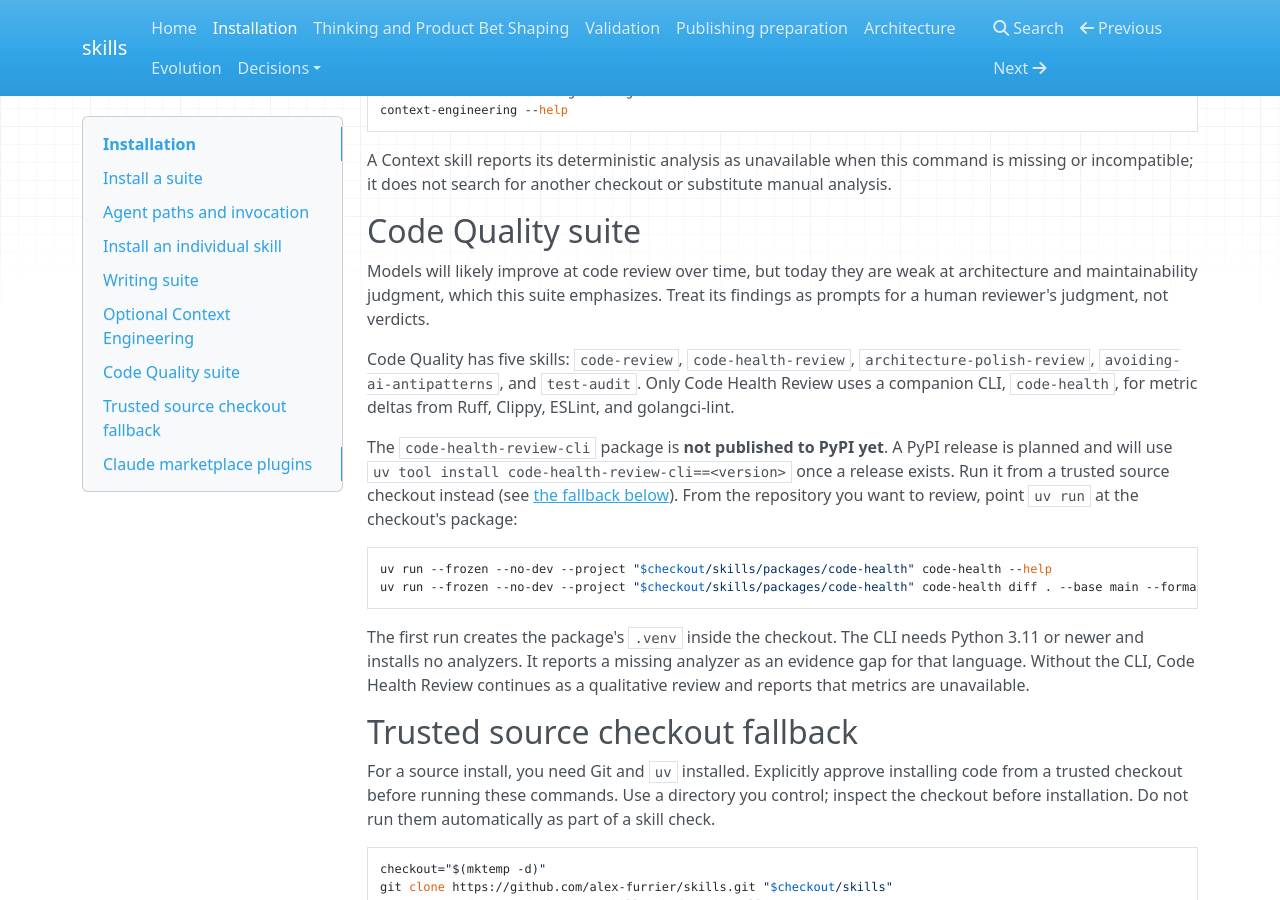
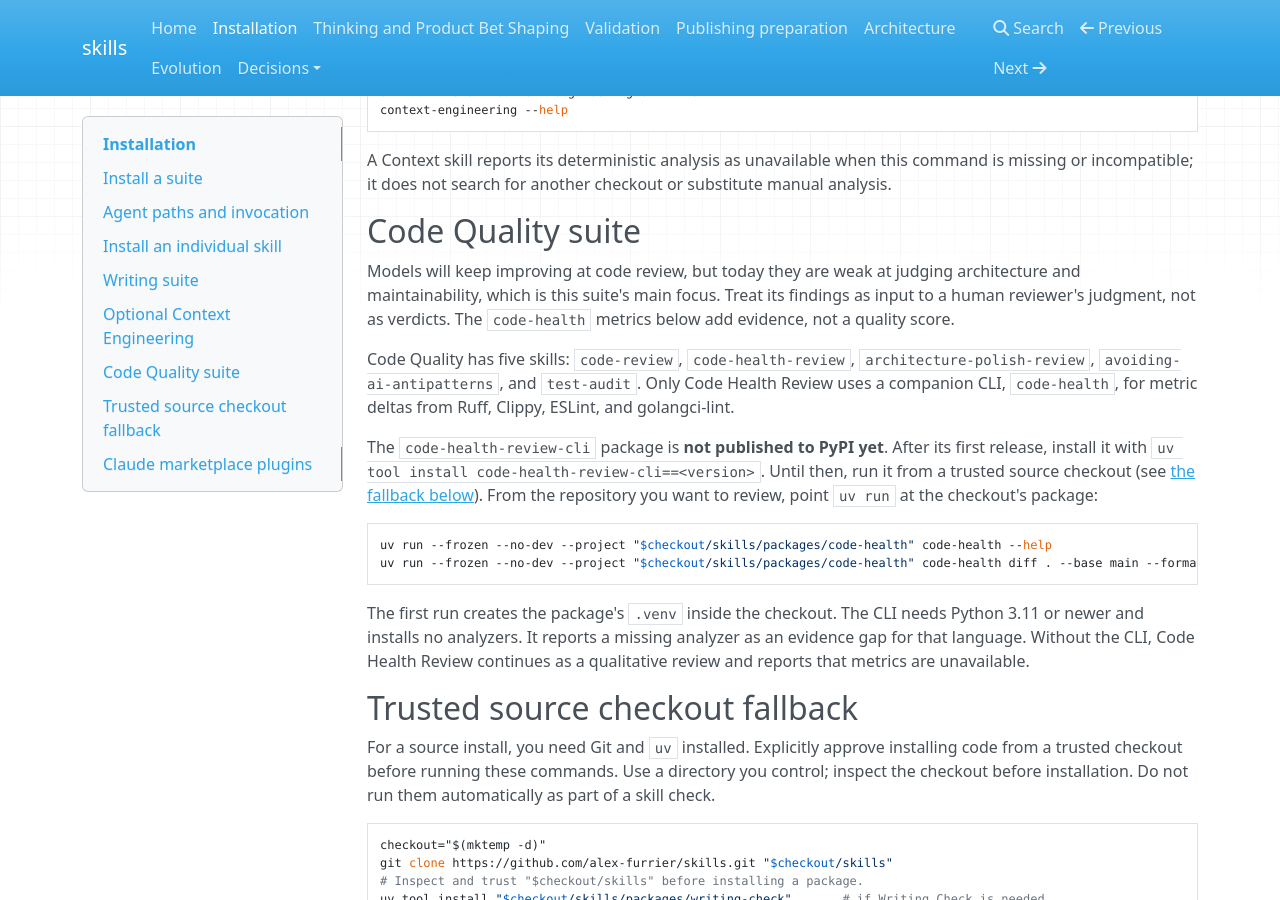
Before and after one commit to alex-furrier/skills, an MkDocs documentation site: the page built from docs/installation.md, in a window 1280 px wide and 900 px high, scrolled down 1592 px. Built offline with MkDocs 1.6.1, drawn with Linux system fonts in a browser that asks for light colours; nearby versions of some CDN libraries.

Commit message:
Tighten Code Quality disclaimer, PyPI page README and version-mismatch test

````diff
--- a/docs/installation.md
+++ b/docs/installation.md
@@ -86,11 +86,11 @@ A Context skill reports its deterministic analysis as unavailable when this comm
 
 ## Code Quality suite
 
-Models will likely improve at code review over time, but today they are weak at architecture and maintainability judgment, which this suite emphasizes. Treat its findings as prompts for a human reviewer's judgment, not verdicts.
+Models will keep improving at code review, but today they are weak at judging architecture and maintainability, which is this suite's main focus. Treat its findings as input to a human reviewer's judgment, not as verdicts. The `code-health` metrics below add evidence, not a quality score.
 
 Code Quality has five skills: `code-review`, `code-health-review`, `architecture-polish-review`, `avoiding-ai-antipatterns`, and `test-audit`. Only Code Health Review uses a companion CLI, `code-health`, for metric deltas from Ruff, Clippy, ESLint, and golangci-lint.
 
-The `code-health-review-cli` package is **not published to PyPI yet**. A PyPI release is planned and will use `uv tool install code-health-review-cli==<version>` once a release exists. Run it from a trusted source checkout instead (see [the fallback below](#trusted-source-checkout-fallback)). From the repository you want to review, point `uv run` at the checkout's package:
+The `code-health-review-cli` package is **not published to PyPI yet**. After its first release, install it with `uv tool install code-health-review-cli==<version>`. Until then, run it from a trusted source checkout (see [the fallback below](#trusted-source-checkout-fallback)). From the repository you want to review, point `uv run` at the checkout's package:
 
 ```bash
 uv run --frozen --no-dev --project "$checkout/skills/packages/code-health" code-health --help
````
Also changed, not shown: README.md (+3 -1 lines), packages/code-health/README.md (+5 -4 lines), 1 other file.
